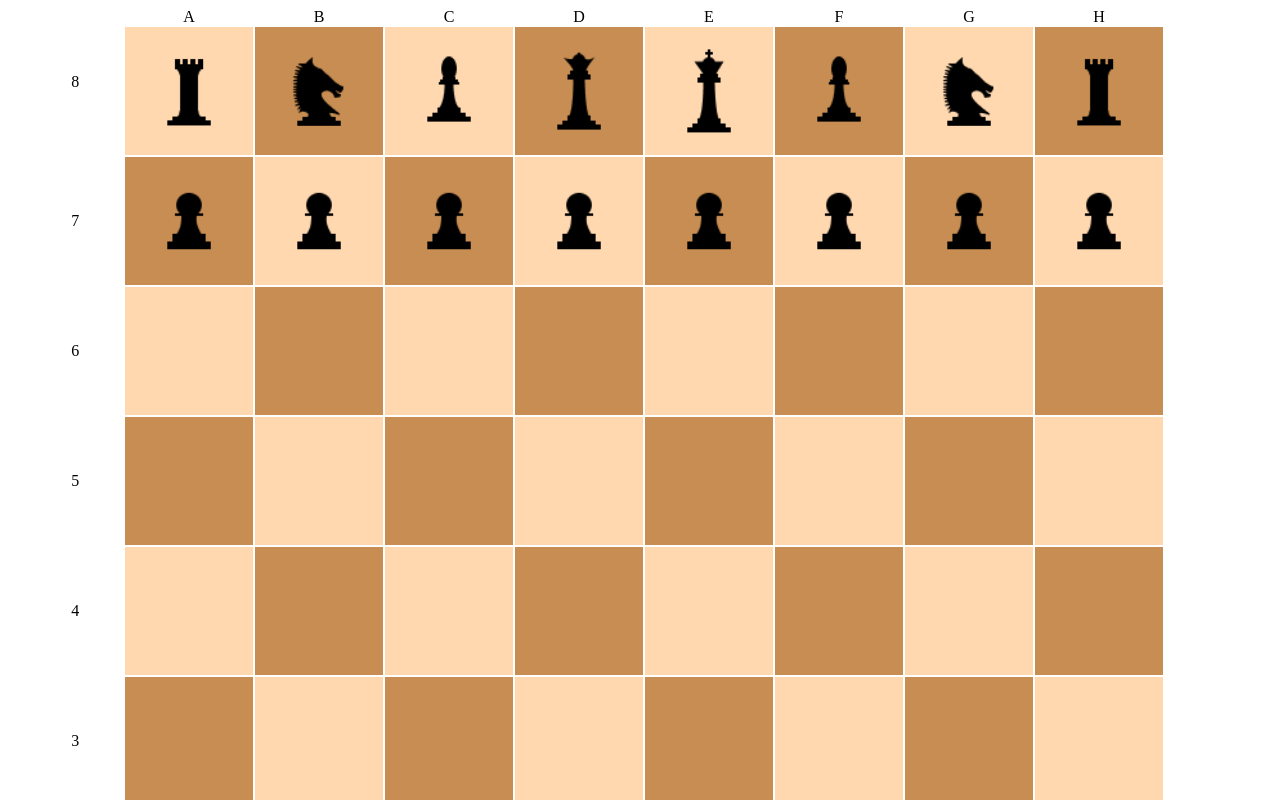
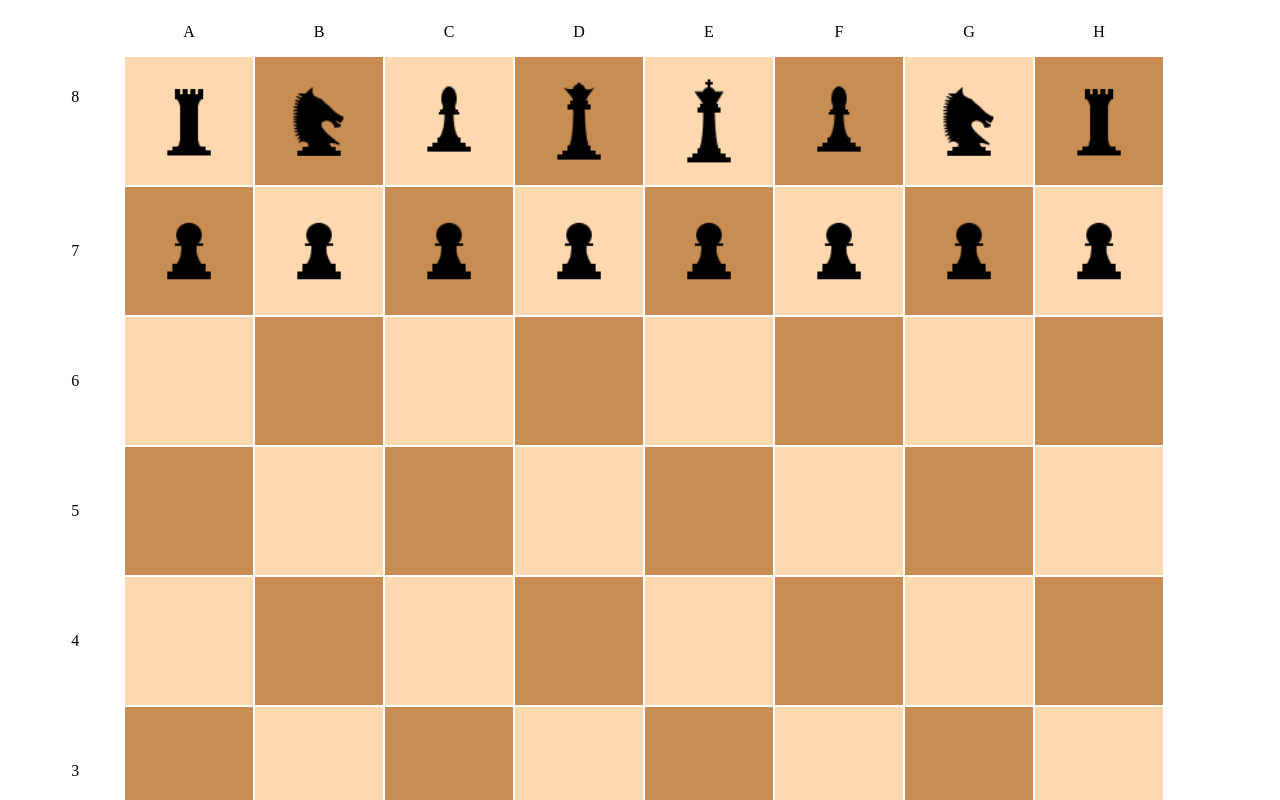
Before and after one commit to jcstange/chess, a React (Create React App) app: page / in a window 1280 px wide. Shown: the top 800 px of the page. Built offline with nearby package versions, Linux system fonts and the light colour scheme.

Commit message:
Castle under dev

```diff
--- a/src/Board/board.tsx
+++ b/src/Board/board.tsx
@@ -2,7 +2,7 @@ import React, { useState } from 'react'
 import {
     Piece,
     Pawn,
-    Hook,
+    Rook,
     Knight,
     Bishop,
     Queen,
@@ -55,14 +55,14 @@ export const Board: React.FC = () => {
     }
 
     const startBoard : Nullable<Piece>[][] = [
-        [ new Hook(false) , new Knight(false), new Bishop(false), new Queen(false), new King(false), new Bishop(false), new Knight(false), new Hook(false) ],
+        [ new Rook(false) , new Knight(false), new Bishop(false), new Queen(false), new King(false), new Bishop(false), new Knight(false), new Rook(false) ],
         [ new Pawn(false) , new Pawn(false)  , new Pawn(false)  , new Pawn(false) , new Pawn(false), new Pawn(false)  , new Pawn(false)  , new Pawn(false) ],
         [ null           , null        , null        , null       , null      , null        , null        , null       ],
         [ null           , null        , null        , null       , null      , null        , null        , null       ],
         [ null           , null        , null        , null       , null      , null        , null        , null       ],
         [ null           , null        , null        , null       , null      , null        , null        , null       ],
         [ new Pawn(true) , new Pawn(true)  , new Pawn(true)  , new Pawn(true) , new Pawn(true), new Pawn(true)  , new Pawn(true)  , new Pawn(true) ],
-        [ new Hook(true) , new Knight(true), new Bishop(true), new Queen(true), new King(true), new Bishop(true), new Knight(true), new Hook(true) ],
+        [ new Rook(true) , new Knight(true), new Bishop(true), new Queen(true), new King(true), new Bishop(true), new Knight(true), new Rook(true) ],
     ]
 
     const [ boardValues, setBoardValues ] = useState<BoardValues>({
@@ -185,6 +185,12 @@ export const Board: React.FC = () => {
                     if(movement[1] !== null) killMovements.push(movement[1])
             })
             return [ possibleMovements, killMovements ]
+        }
+        if(piece instanceof King){
+            let castle = canCastle(piece,position)
+            if(castle !== null) {
+                possibleMovements.push(castle)
+            }
         }
         piece.movement.moves.forEach((i) => {
             if(i.h > 0 && i.v === 0) {
@@ -468,6 +474,36 @@ export const Board: React.FC = () => {
         }
     }
 
+    function canCastle(
+        king: Piece,
+        kingPosition: BoardPosition
+    ): Nullable<BoardPosition> {
+        const board = boardValues.board
+        if(king.movement !== null && king.movement.firstMove !== null) {
+           /*
+           1st: king and rook may not been moved
+           2nd: all spaces between rook and king must be empty
+           3rd: king cannot be in check
+           4th: the squares that the king passes over must not be under attack
+           */
+           // horizontally finding rook
+           const horizontalMovements =  Array.from({length: 4}).map((value, key) => key)
+           horizontalMovements.forEach((i) => {
+               const column = getColumnNumber(kingPosition.column)
+               const nextColumn = king.isBlack ? column - i : column + i
+               const nextColumnLetter = getColumnLetter(nextColumn)
+               const boardPosition = {column: nextColumn, row: kingPosition.row}
+               const piece = getPieceFromPosition(boardPosition)
+               if(!!piece) {
+                   if(!(piece instanceof Rook)) return null
+                   if(piece.movement?.firstMove === null) return null
+                   // rook and king didn't move and there are no pieces between them
+
+               }
+           })
+        } else return null
+    }
+
     function resetBoard() {
         setBoardValues({...boardValues,
             board:startBoard,
--- a/src/Board/board_row.tsx
+++ b/src/Board/board_row.tsx
@@ -80,7 +80,11 @@ export const BoardRow: React.FC<BoardRowProps> = ({
         if (rowNumber === 8) {
             return (
                 <div style={styles.wrapper}>
-                    <div style={{textAlign: 'center'}}>{column}</div>
+                    <div style={{
+                        textAlign: 'center',
+                        marginBottom: 15,
+                        marginTop: 15
+                    }}>{column}</div>
                     <Square
                         position={position}
                         piece={pieces ? pieces[columnNumber] : null}
--- a/src/Pieces/pieces.tsx
+++ b/src/Pieces/pieces.tsx
@@ -41,12 +41,12 @@ export class Pawn extends Piece {
     }
 }
 
-export class Hook extends Piece {
+export class Rook extends Piece {
     constructor(isBlack: boolean) {
         super(isBlack)
         this.movement = {
             canJump: false,
-            firstMove: null,
+            firstMove: [],
             moves: [
                 {v:1,h:0},
                 {v:2,h:0},
@@ -225,7 +225,6 @@ export class King extends Piece {
         super(isBlack)
         this.movement = {
             canJump: false,
-            firstMove: null,
             moves: [
                 {v:1,h:1},
                 {v:0,h:1},
@@ -236,6 +235,7 @@ export class King extends Piece {
                 {v:-1,h:1},
                 {v:1,h:-1},
             ],
+            firstMove: [],
             movesToKill: null
         }
         this.image = 'king.png'
```
